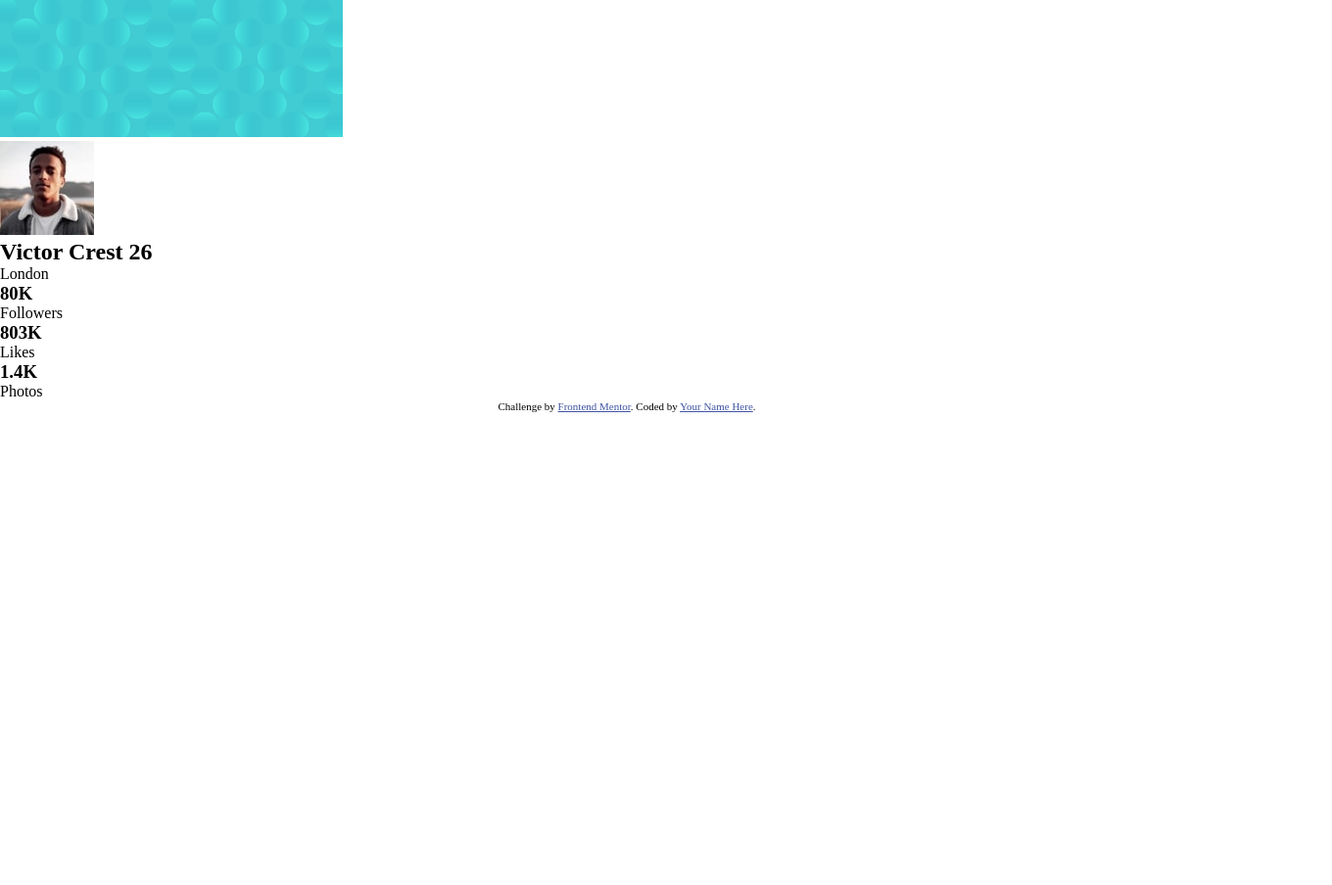
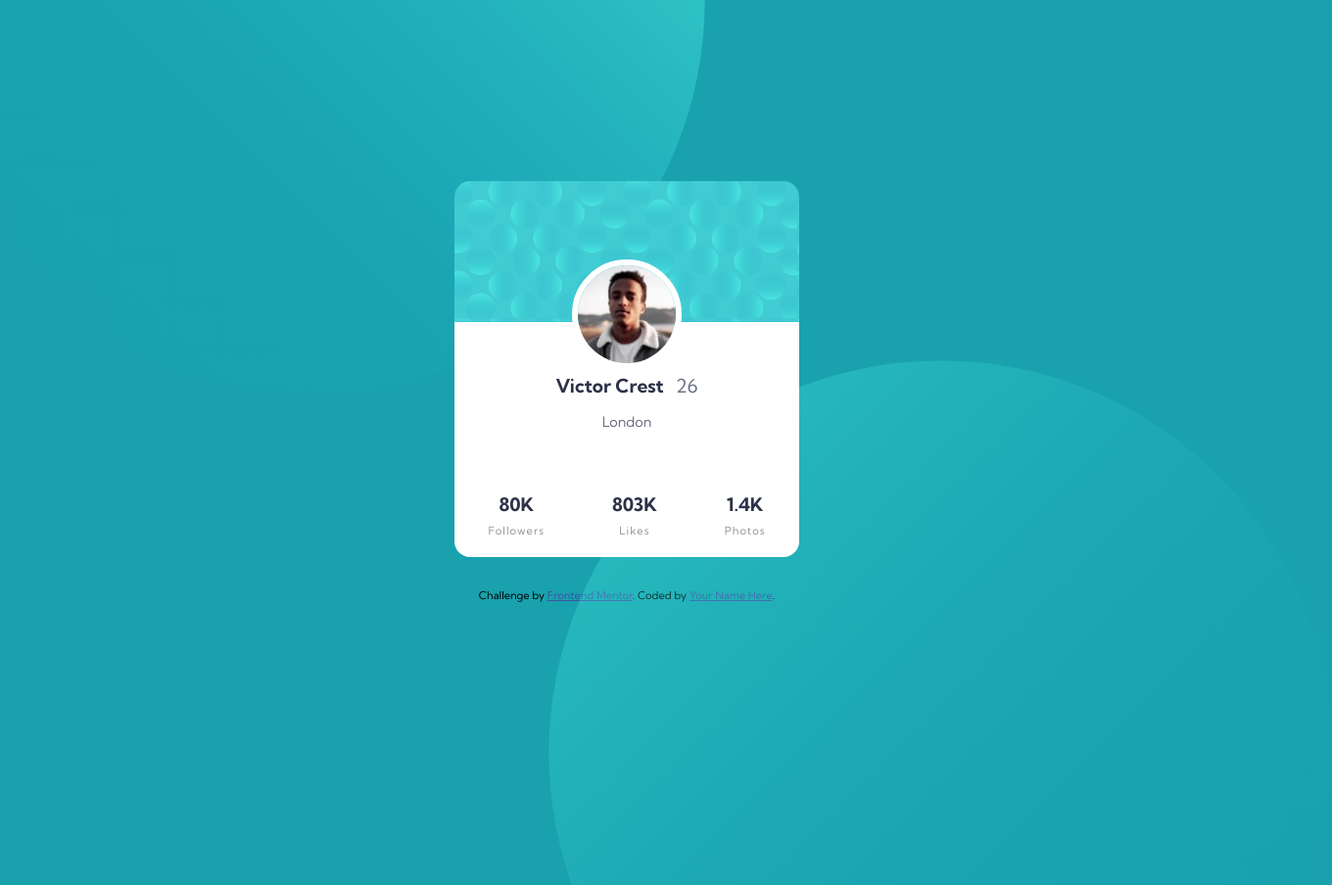
Before and after one commit to dhakobja/profile-card-component, a plain HTML site: page index.html in a window 1280 px wide. Shown: the whole page at 98% size, 1360 px wide, since content can reach past the window. Before the commit the page ends 800 px from the top, so only its background shows below. Drawn offline with Linux system fonts and the light colour scheme.

Commit message:
Background Test

```diff
--- a/index.html
+++ b/index.html
@@ -5,7 +5,12 @@
     <meta name="viewport" content="width=device-width, initial-scale=1.0" />
     <!-- displays site properly based on user's device -->
 
-    <link rel="stylesheet" href="style.css">
+    <link rel="stylesheet" href="style.css" />
+    <link rel="preconnect" href="https://fonts.gstatic.com" />
+    <link
+      href="https://fonts.googleapis.com/css2?family=Kumbh+Sans:wght@400;700&display=swap"
+      rel="stylesheet"
+    />
     <link
       rel="icon"
       type="image/png"
@@ -26,12 +31,14 @@
     </style>
   </head>
   <body>
+
+      <img class="background-top" src="images/bg-pattern-top.svg" alt="" />
+      <img class="background-bottom" src="images/bg-pattern-bottom.svg" alt="" />
+
     <main>
       <div class="top-part">
-        <img src="images/bg-pattern-card.svg" alt="" />
+        <img src="images/image-victor.jpg" alt="" />
       </div>
-
-        <img class="middle-part" src="images/image-victor.jpg" alt="" />
 
       <div class="bottom-part">
         <div class="top">
--- a/style.css
+++ b/style.css
@@ -18,6 +18,153 @@ body {
   height: 100%;
 }
 
+body {
+  font-family: "Kumbh Sans", sans-serif;
+  background-color: var(--Cyan);
+  position: relative;
+  display: flex;
+  justify-content: center;
+  align-items: center;
+  flex-flow: column;
+  padding: 1.5rem;
+  overflow: hidden;
+}
+
+.background-top,
+.background-bottom{
+  position: absolute;
+}
+
+.background-top{
+  width: 23rem;
+  height: 26rem;
+  top: -10rem;
+  left: -11rem;
+  opacity: 0.5;
+}
+
+.background-bottom{
+  width: 35rem;
+  height: 35rem;
+  bottom: -9rem;
+  right: -20rem;
+}
+
+main {
+  position: relative;
+  width: 100%;
+  max-width: 22rem;
+  display: flex;
+  flex-flow: column;
+  justify-content: center;
+  align-items: center;
+  margin: 0 0 2rem 0;
+}
+
+.top-part {
+  width: 100%;
+  height: 9rem;
+  position: relative;
+  display: flex;
+  justify-content: center;
+  background-image: url(images/bg-pattern-card.svg);
+  border-top-left-radius: 1rem;
+  border-top-right-radius: 1rem;
+}
+
+.top-part img {
+  width: 7rem;
+  position: absolute;
+  bottom: -3rem;
+  border: 6px solid white;
+  border-radius: 50%;
+}
+
+.bottom-part {
+  width: 100%;
+  height: 15rem;
+  display: flex;
+  justify-content: center;
+  align-items: center;
+  flex-flow: column;
+  background-color: white;
+  border-bottom-right-radius: 1rem;
+  border-bottom-left-radius: 1rem;
+}
+
+.bottom-part .top {
+  font-size: 0.8rem;
+  font-weight: 700;
+  color: var(--Dark-Blue);
+  margin: 2rem 0 0 0;
+}
+
+.bottom-part .top h2 {
+  margin: 0 0 1rem 0;
+}
+
+.bottom-part .top span {
+  font-weight: 400;
+  color: var(--Gray-Blue);
+  margin: 0 0 0 0.5rem;
+}
+
+.bottom-part > .middle {
+  margin: 0 0 4rem 0;
+}
+
+.bottom-part > .middle p {
+  font-size: 0.9rem;
+  font-weight: 400;
+  color: var(--Gray-Blue);
+}
+
+.bottom-part .bottom {
+  width: 100%;
+  display: flex;
+  justify-content: space-around;
+  align-items: center;
+}
+
+.bottom-part .bottom h3 {
+  font-weight: 700;
+  color: var(--Dark-Blue);
+  margin: 0 0 0.5rem 0;
+}
+
+.bottom-part .bottom .left,
+.bottom-part .bottom .middle,
+.bottom-part .bottom .right {
+  display: flex;
+  justify-content: center;
+  align-items: center;
+  flex-flow: column;
+}
+
+.bottom-part .bottom p {
+  font-size: 0.7rem;
+  font-weight: 400;
+  letter-spacing: 1px;
+  color: var(--Dark-Gray);
+}
+
+@media(min-width:40.5rem){
+  .background-top{
+    width: 50rem;
+    height: 50rem;
+    top: -25rem;
+    left: -5rem;
+    opacity: 1;
+  }
+
+  .background-bottom{
+    width: 50rem;
+    height: 50rem;
+    bottom: -23rem;
+    right: -5rem;
+  }
+}
+
 .attribution {
   font-size: 11px;
   text-align: center;
```
